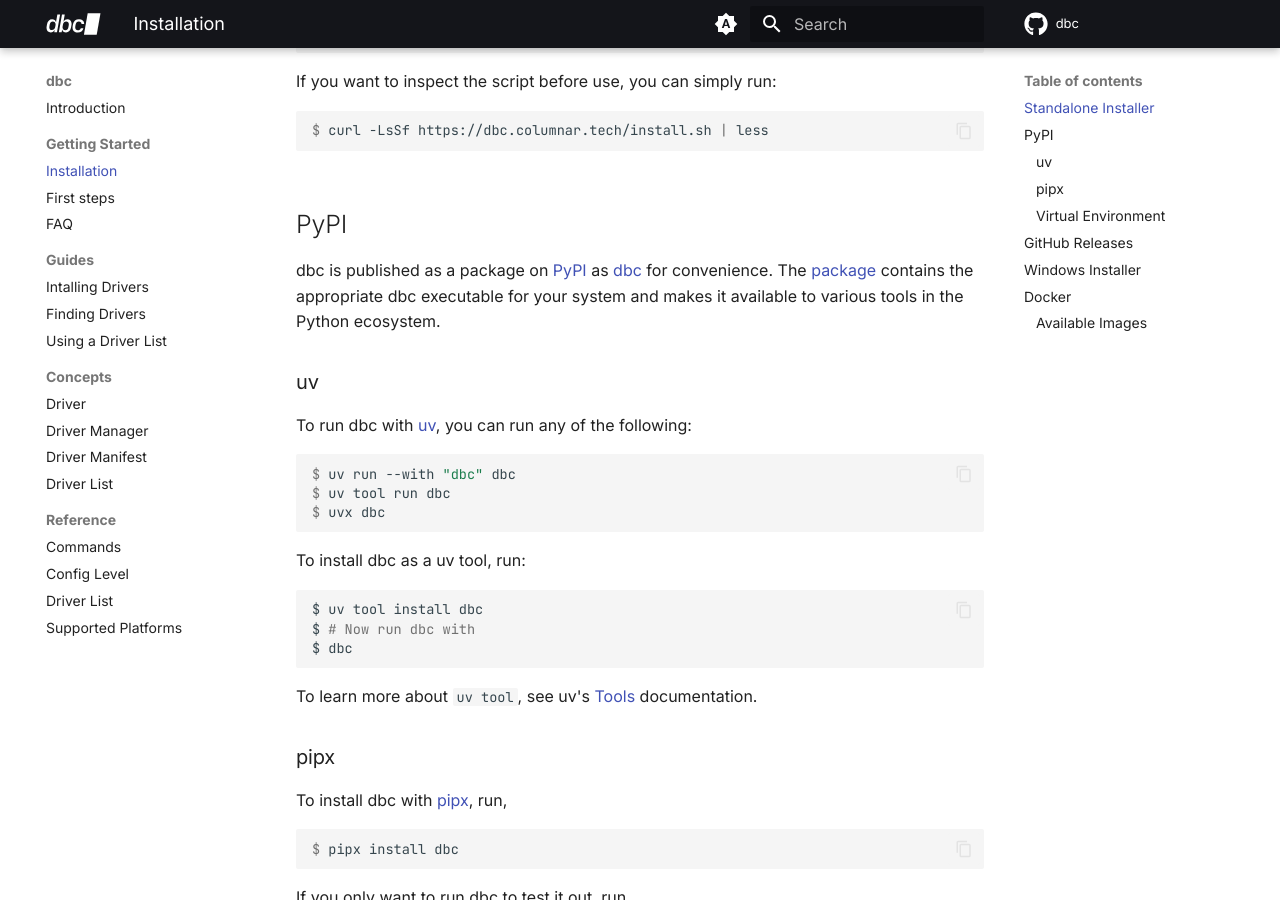
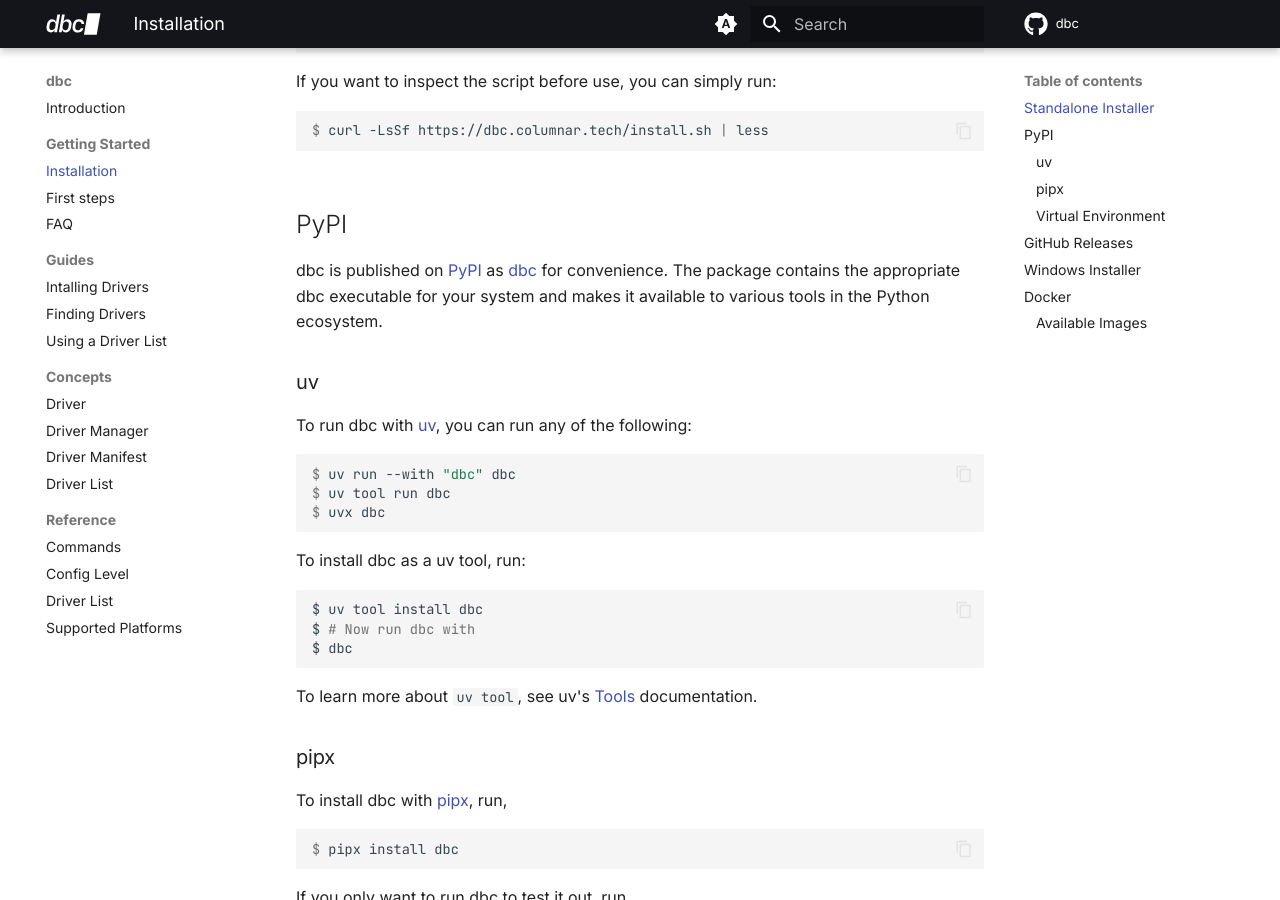
Before and after one commit to columnar-tech/dbc, an MkDocs documentation site: the page built from docs/getting_started/installation.md, in a window 1280 px wide and 900 px high, scrolled down 654 px. Built offline with MkDocs 1.6.1 and Material for MkDocs 9.7.7, drawn with Linux system fonts in a browser that asks for light colours; plug-ins that fetch from the network failed and are left out; comment, search, counter and statistics services are not loaded.

Commit message:
Update docs/getting_started/installation.md
Co-authored-by: Ian Cook <ianmcook@gmail.com>

```diff
--- a/docs/getting_started/installation.md
+++ b/docs/getting_started/installation.md
@@ -63,7 +63,7 @@
 
 ## PyPI
 
-dbc is published as a package on [PyPI](https://pypi.org/) as [dbc](https://pypi.org/project/dbc/) for convenience. The [package](https://pypi.org/project/dbc/) contains the appropriate dbc executable for your system and makes it available to various tools in the Python ecosystem.
+dbc is published on [PyPI](https://pypi.org/) as [dbc](https://pypi.org/project/dbc/) for convenience. The package contains the appropriate dbc executable for your system and makes it available to various tools in the Python ecosystem.
 
 ### uv
 
```
